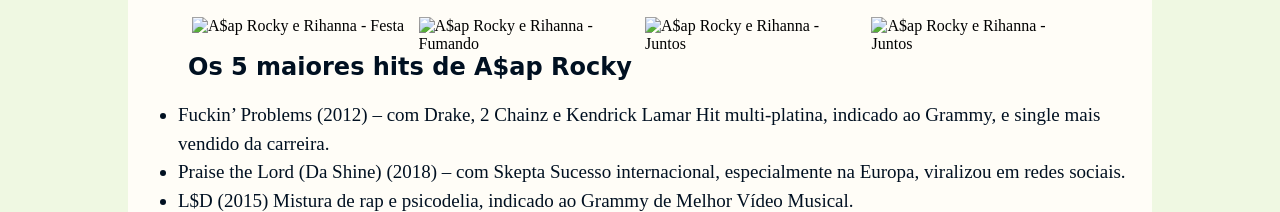
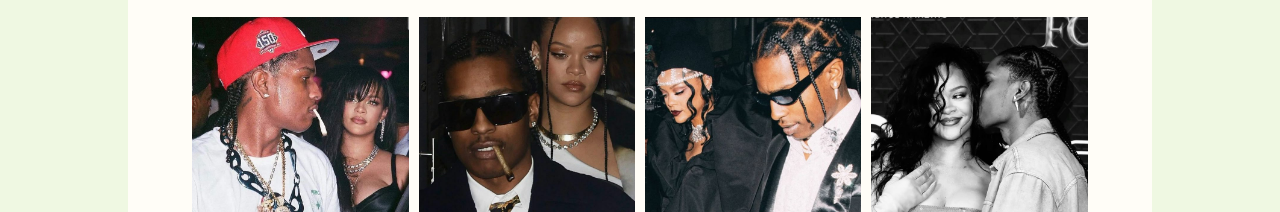
Before and after one commit to SamucaFront/AsapRocky, a plain HTML site: page index.html in a window 1280 px wide. Shown: the part 586-798 px from the top of the page. Drawn offline with Linux system fonts and the light colour scheme; the site is published under a folder, as on GitHub Pages, so addresses that start at the root find nothing.

Commit message:
Update index.html

```diff
--- a/index.html
+++ b/index.html
@@ -35,10 +35,10 @@
 <p>Em 2020,<a href="#" target="_blank" class="Rocky-link"> A$AP Rocky </a> assumiu publicamente o relacionamento com a cantora Rihanna, marcando o início de uma das parcerias mais comentadas da música e da moda. O casal, conhecido pelo estilo e pela forte presença em eventos internacionais, construiu uma família com o nascimento de RZA (2022) e Riot (2023), e em 2025 anunciou a chegada do terceiro filho durante o Met Gala.</p>
 
 <picture class="fotos">
-    <img src="/Imagens/Party-A$ap and Rihana.jpeg" alt=" A$ap Rocky e Rihanna - Festa" class="img">
-    <img src="/Imagens/Smoke-A$ap.jpeg" alt=" A$ap Rocky e Rihanna - Fumando" class="img">
-    <img src="/Imagens/RihanaAndA$ap.jpeg" alt=" A$ap Rocky e Rihanna - Juntos" class="img">
-    <img src="/Imagens/RiandA$.jpeg" alt=" A$ap Rocky e Rihanna - Juntos" class="img">
+    <img src="Imagens/Party-A$ap and Rihana.jpeg" alt=" A$ap Rocky e Rihanna - Festa" class="img">
+    <img src="Imagens/Smoke-A$ap.jpeg" alt=" A$ap Rocky e Rihanna - Fumando" class="img">
+    <img src="Imagens/RihanaAndA$ap.jpeg" alt=" A$ap Rocky e Rihanna - Juntos" class="img">
+    <img src="Imagens/RiandA$.jpeg" alt=" A$ap Rocky e Rihanna - Juntos" class="img">
 </picture>
 </section>
 <section id="Hits">
```
